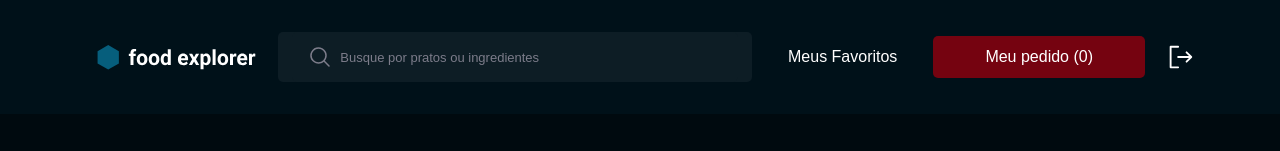
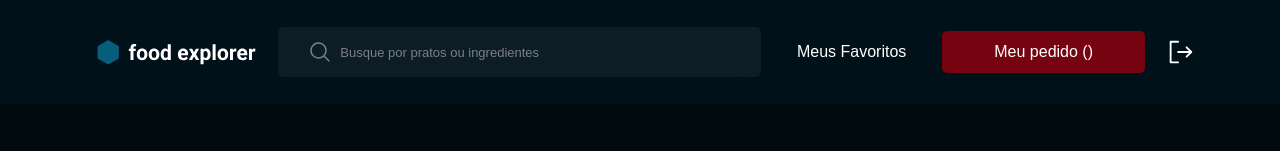
Before and after one commit to espjotape/Food-Explore-frontend, a React (Vite) app: page /orders in a window 1280 px wide. Shown: the top 151 px of the page. Built offline with nearby package versions, Linux system fonts and the light colour scheme; no server answers; sample sign-in values are in the browser's storage.

Commit message:
styling and adding rem measure properties

```diff
--- a/src/components/Header/index.jsx
+++ b/src/components/Header/index.jsx
@@ -13,7 +13,7 @@ import { Search } from "../Search";
 import { SideMenu } from "../SideMenu";
 import { Container, Box, Identidade, Notification, Orders ,ButtonsDesktop ,OrdersButton   } from "./styles";
 
-export function Header({ isAdmin, numeroPedidos, cartIsOpen, setCartIsOpen, cartItems = [] }) {
+export function Header({ isAdmin, numeroPedidos, cartIsOpen, setCartItems ,setCartIsOpen, cartItems = [] }) {
   const [menuIsOpen, setMenuIsOpen] = useState(false);
   const navigate = useNavigate();
   const { signOut, user } = useAuth()
@@ -80,7 +80,7 @@ export function Header({ isAdmin, numeroPedidos, cartIsOpen, setCartIsOpen, cart
             </OrdersButton>
           ) : (
             <OrdersButton onClick={handleCartClick}>
-              Meu pedido ({cartItems.length || 0})
+             Meu pedido ({numeroPedidos})
             </OrdersButton>
           )
         }
--- a/src/components/Header/styles.js
+++ b/src/components/Header/styles.js
@@ -1,13 +1,14 @@
 import styled from "styled-components";
+import { DEVICE_BREAKPOINTS } from "../../styles/deviceBreakpoints";
 
 export const Container = styled.header`
   background-color: ${({ theme }) => theme.COLORS.DARK_700};
-  height: 114px;
+  height: 10.4rem;
   width: 100%;
   display: flex;
-  padding: 0 30px 0 30px;
+  padding: 0 3.0rem 0 3.0rem;
 
-  @media (min-width: 1024px) {
+  @media (min-width: ${DEVICE_BREAKPOINTS.LG}) {
     padding: 0 85px 0 85px;
   }
 `;
@@ -23,7 +24,7 @@ export const Box = styled.div`
     background: transparent;
   }
 
-  @media (min-width: 1024px) {
+  @media (min-width: ${DEVICE_BREAKPOINTS.LG}) {
     display: flex;
     align-items: center;
     justify-content: space-between;
@@ -37,28 +38,28 @@ export const Identidade = styled.div`
   display: flex;
   align-items: center;
   justify-content: center;
-  gap: 4px;
+  gap: .4rem;
   width: 100%;
 
   .logo-mobile {
-    display: flex; /* Sempre exibe logo mobile */
-    margin: 0 auto; /* Centraliza a imagem */
+    display: flex;
+    margin: 0 auto;
   }
 
   .logo-desktop {
-    display: none; /* Oculta logo desktop por padrão */
+    display: none;
   }
 
-  @media (min-width: 1024px) {
+  @media (min-width: ${DEVICE_BREAKPOINTS.LG}) {
     display: flex;
-    justify-content: center; /* Centraliza também na versão desktop */
+    justify-content: center;
     width: 20%;
     .logo-mobile {
-      display: none; /* Oculta logo mobile em telas grandes */
+      display: none;
     }
 
     .logo-desktop {
-      display: flex; /* Exibe logo desktop em telas grandes */
+      display: flex;
 
     }
   }
@@ -69,19 +70,19 @@ export const Identidade = styled.div`
 export const ButtonsDesktop = styled.div`
   display:none;
 
-  @media (min-width: 1024px) {
+  @media (min-width: ${DEVICE_BREAKPOINTS.LG}) {
     display: flex;
     align-items: center;
     width: 100%;
-    gap: 20px;
+    gap: 2.0rem;
 
     #btn-fav {
       border: none;
       background-color: transparent;
       color: ${({theme}) => theme.COLORS.WHITE_100};
 
-      padding: 8px 16px;
-      border-radius: 8px;
+      padding: .8rem 1.6rem;
+      border-radius: .8rem;
 
       cursor: pointer;
       white-space: nowrap;
@@ -91,7 +92,7 @@ export const ButtonsDesktop = styled.div`
       display: flex;
       align-items: center;
 
-      font-size: 30px;
+      font-size: 3.0rem;
       border: none;
       background: transparent;
       color: ${({theme}) => theme.COLORS.WHITE_100}
@@ -112,8 +113,8 @@ export const Notification = styled.span`
   background: red;
   color: white;
   border-radius: 50%;
-  padding: 4px 8px;
-  font-size: 12px;
+  padding: .4rem .8rem;
+  font-size: 1.2rem;
   font-weight: bold;
   display: flex;
   align-items: center;
@@ -123,16 +124,16 @@ export const Notification = styled.span`
 export const OrdersButton = styled.button`
   display: none;
 
-  @media (min-width: 1024px) {
+  @media (min-width: ${DEVICE_BREAKPOINTS.LG}) {
     display: inline-block;
     background-color: ${({ theme }) => theme.COLORS.TOMATO_100};
     color: ${({ theme }) => theme.COLORS.WHITE_100};
-    padding: 12px 52px;
+    padding: 1.2rem 5.2rem;
     border: none;
     border-radius: 5px;
     cursor: pointer;
     white-space: nowrap;
-    transition: background-color 0.3s ease, transform 0.3s ease; /* Ajustado para suavizar a transição */
+    transition: background-color 0.3s ease, transform 0.3s ease;
 
     &:hover {
       background-color: ${({ theme }) => theme.COLORS.TOMATO_200};
```
